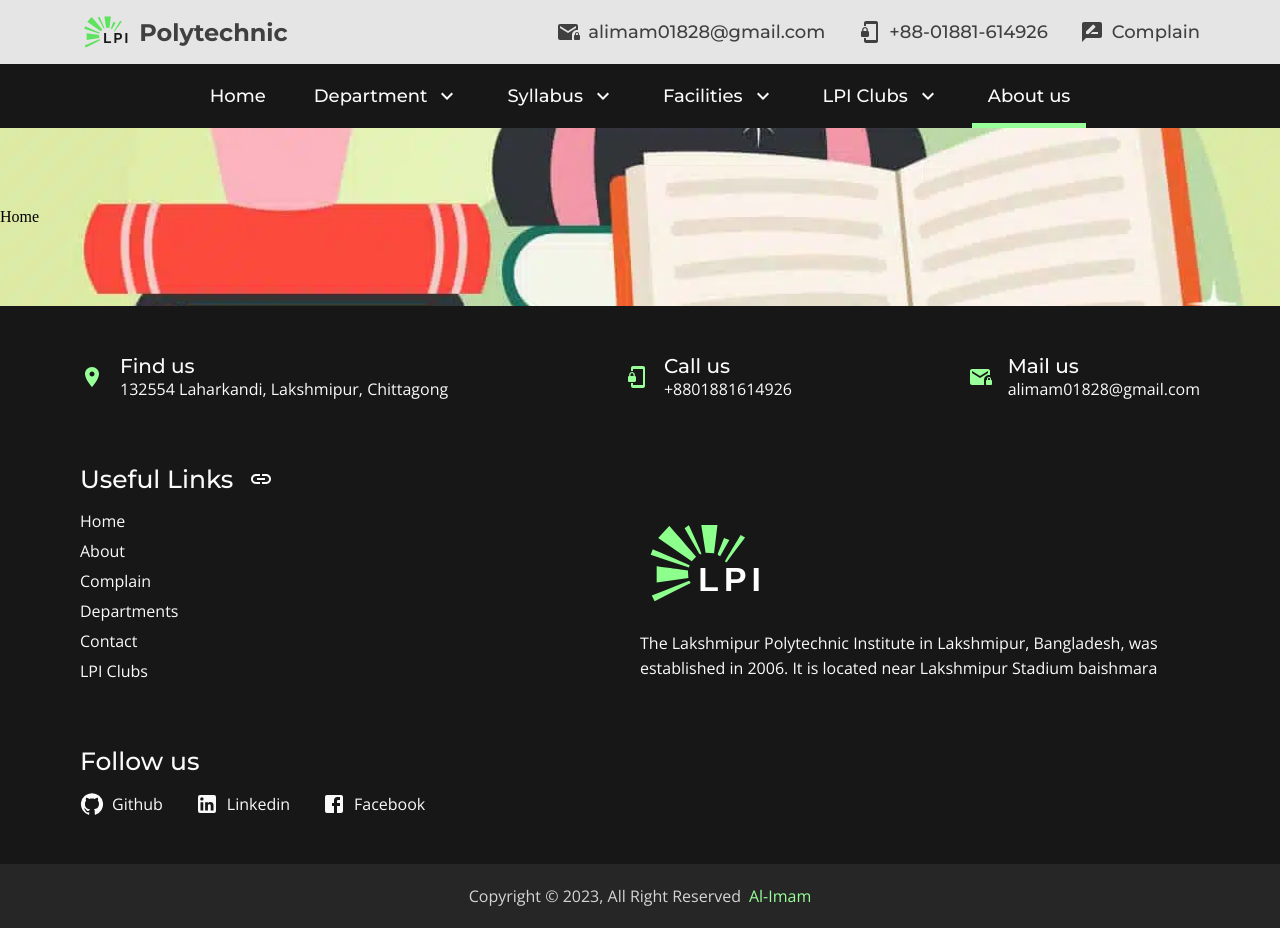
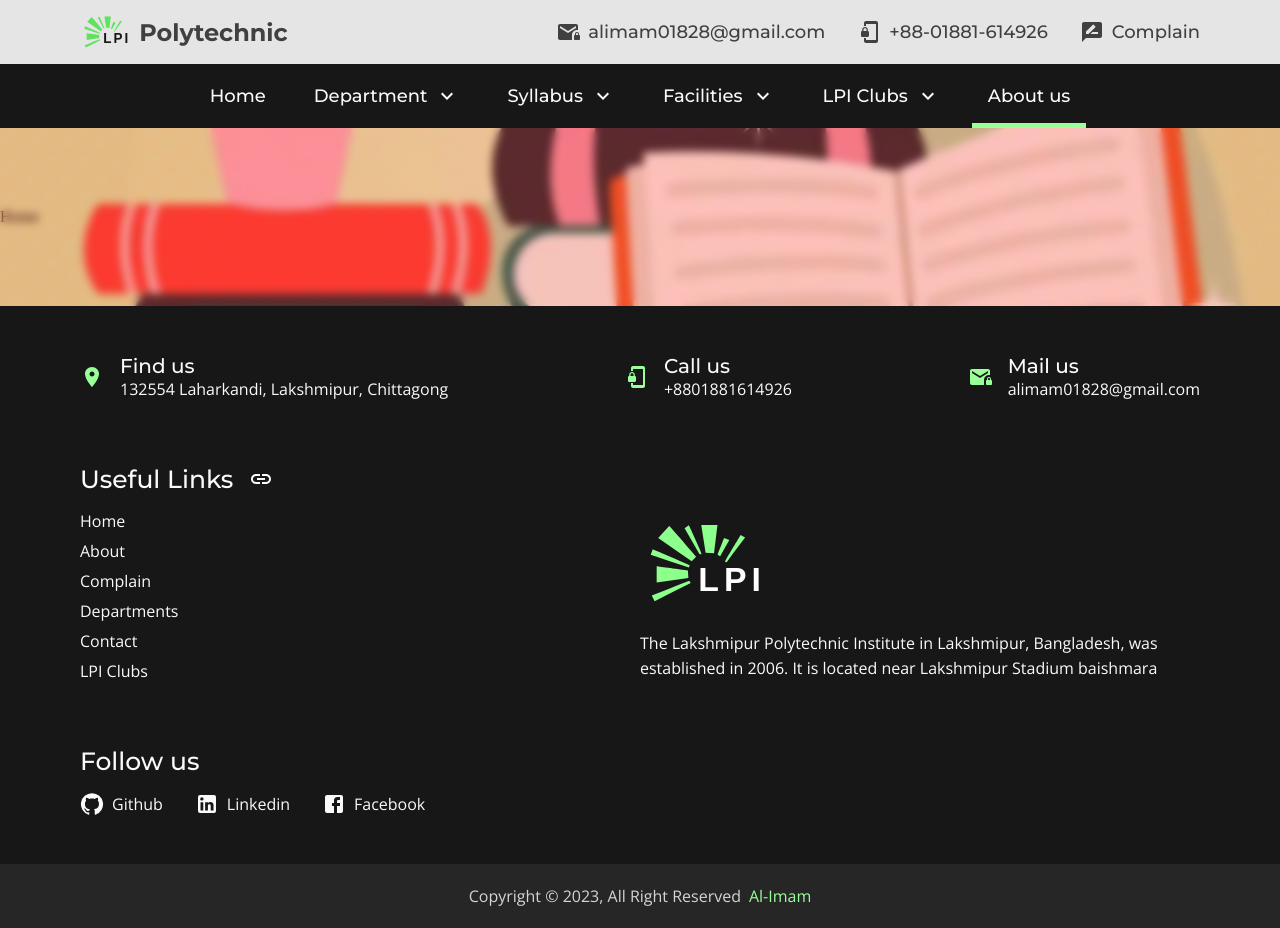
Before and after one commit to al-imam/lpi, a React (Vite) app: page /about in a window 1280 px wide. Built offline with nearby package versions, Linux system fonts and the light colour scheme.

Commit message:
add overlay with ::before element

```diff
--- a/src/components/Location/location.module.css
+++ b/src/components/Location/location.module.css
@@ -4,4 +4,13 @@
   background-position: center;
   background-size: 100%;
   background-repeat: no-repeat;
+  position: relative;
 }
+
+.container::before {
+  content: "";
+  position: absolute;
+  inset: 0;
+  background-color: #ff000034;
+  backdrop-filter: blur(0.25rem);
+}
```
